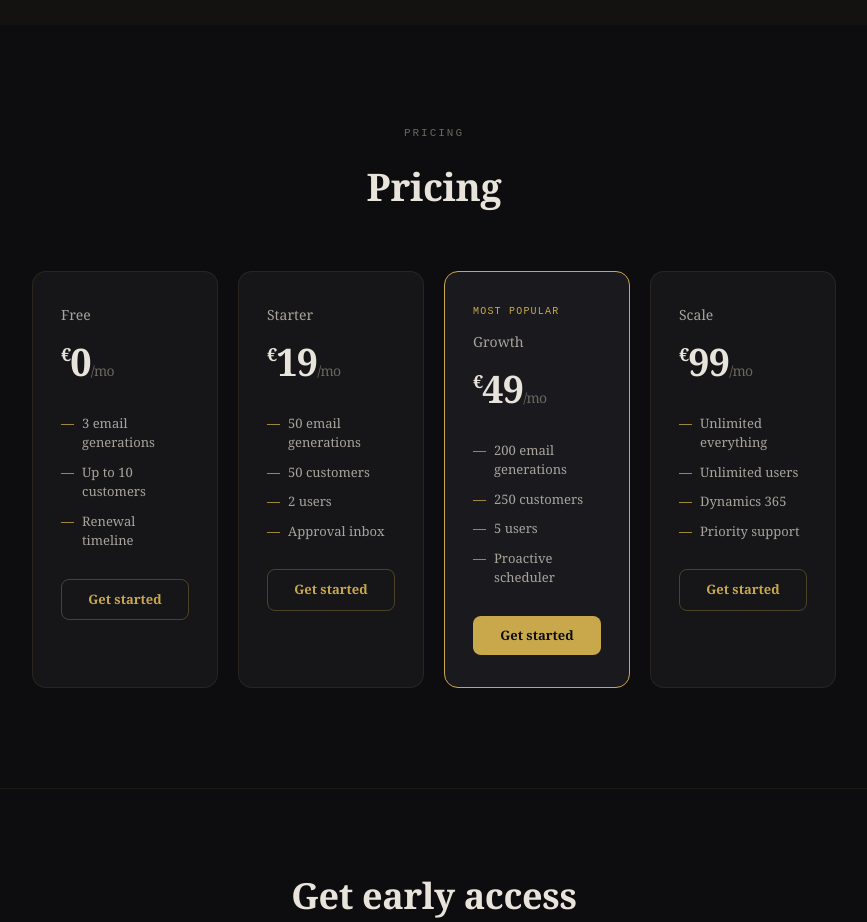
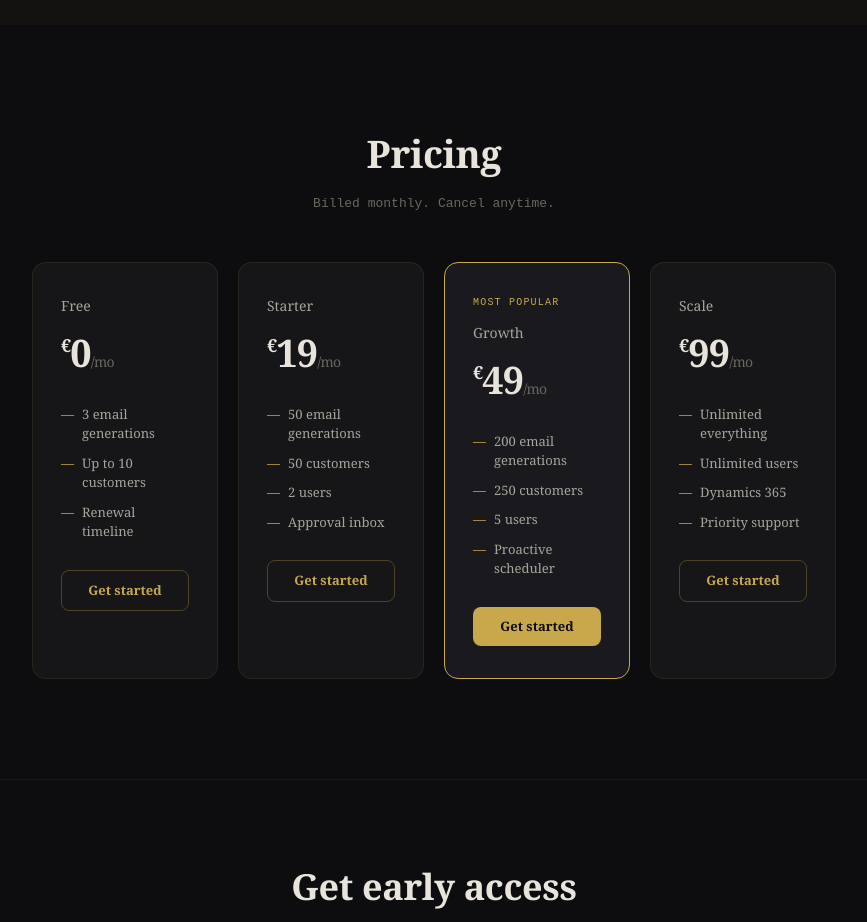
Before and after one commit to Alemeh777/RenewAI, a Next.js app: page / in a window 1280 px wide. Shown: the part 2400-3322 px from the top of the page, without its empty margins (206-1073 px from the left). Built offline with nearby package versions, Linux system fonts and the light colour scheme; no server answers.

Commit message:
Clean up pricing header

```diff
--- a/app/page.tsx
+++ b/app/page.tsx
@@ -119,8 +119,8 @@ export default function Home() {
       </section>
 
       <section style={{ padding: "100px 48px", maxWidth: 900, margin: "0 auto", textAlign: "center" }}>
-        <p style={{ fontSize: 11, letterSpacing: "0.18em", textTransform: "uppercase", color: "#6a675f", fontFamily: "monospace", marginBottom: 16 }}>Pricing</p>
-        <h2 style={{ fontSize: "clamp(24px, 3vw, 38px)", fontWeight: 700, marginBottom: 56, letterSpacing: "-0.01em" }}>Pricing</h2>
+        <h2 style={{ fontSize: "clamp(24px, 3vw, 38px)", fontWeight: 700, marginBottom: 12, letterSpacing: "-0.01em" }}>Pricing</h2>
+        <p style={{ color: "#6a675f", fontSize: 13, marginBottom: 48, fontFamily: "monospace" }}>Billed monthly. Cancel anytime.</p>
         <div style={{ display: "grid", gridTemplateColumns: "repeat(4, 1fr)", gap: 20, textAlign: "left" }}>
          {[
             { name: "Free", price: "0", features: ["3 email generations", "Up to 10 customers", "Renewal timeline"], highlight: false },
```
